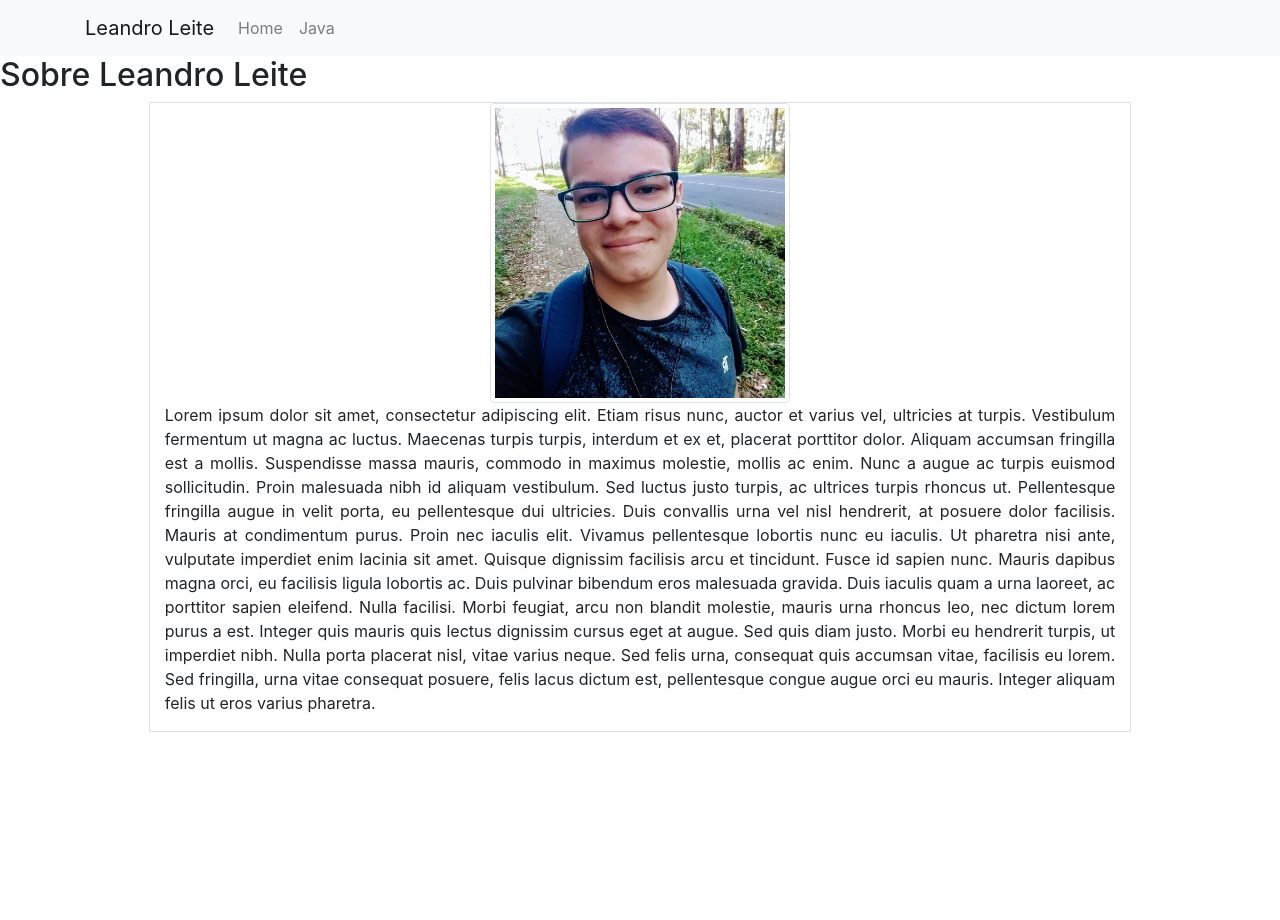
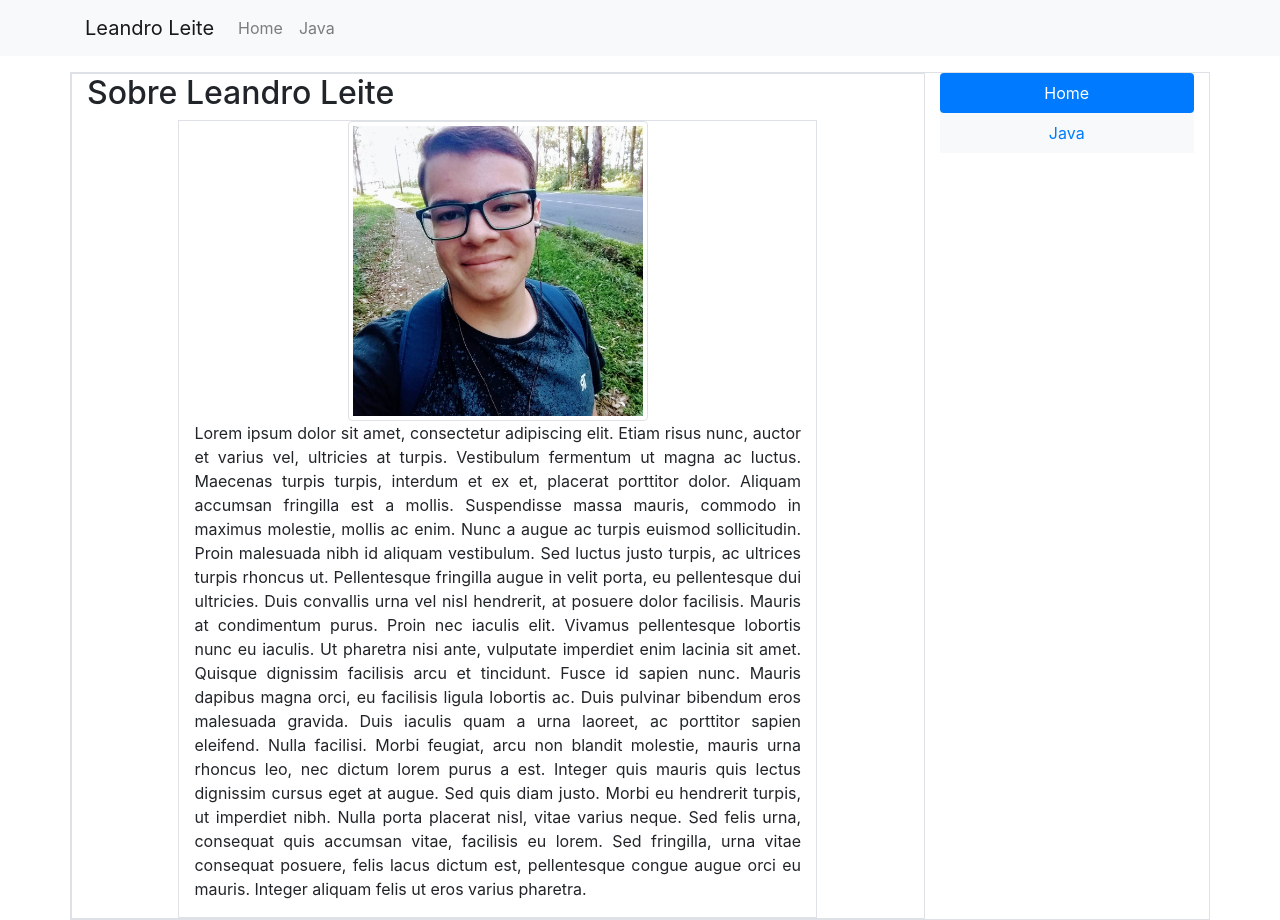
Before and after one commit to LeandroLeiteC/guia-de-programacao, an Angular app: page /home in a window 1280 px wide. Before the commit the page ends 800 px from the top, so only its background shows below. Built offline with nearby package versions, Linux system fonts and the light colour scheme.

Commit message:
new: sidenav component

```diff
--- a/src/app/app-routing.module.ts
+++ b/src/app/app-routing.module.ts
@@ -1,11 +1,16 @@
 import { NgModule } from '@angular/core';
 import { Routes, RouterModule } from '@angular/router';
 import {HomeComponent} from './pages/home/home.component';
+import {JavaComponent} from './pages/java/java.component';
 
 const routes: Routes = [
   {
     path: 'home',
     component: HomeComponent
+  },
+  {
+    path: 'java',
+    component: JavaComponent
   },
   {
     path: '',
--- a/src/app/app.component.html
+++ b/src/app/app.component.html
@@ -1,2 +1,2 @@
 <app-header></app-header>
-<router-outlet></router-outlet>
+<app-sidenav></app-sidenav>
--- a/src/app/app.module.ts
+++ b/src/app/app.module.ts
@@ -5,11 +5,13 @@ import { AppComponent } from './app.component';
 import { AppRoutingModule } from './app-routing.module';
 import { HeaderComponent } from './core/header/header.component';
 import { NgbModule } from '@ng-bootstrap/ng-bootstrap';
+import { SidenavComponent } from './core/sidenav/sidenav.component';
 
 @NgModule({
   declarations: [
     AppComponent,
     HeaderComponent,
+    SidenavComponent,
   ],
   imports: [
     BrowserModule,
--- /dev/null
+++ b/src/app/core/sidenav/sidenav.component.html
@@ -0,0 +1,25 @@
+<div class="container mt-3 border">
+  <div class="row">
+
+    <div class="col-md-9 border">
+      <router-outlet></router-outlet>
+    </div>
+
+    <div class="col-md-3 text-center">
+      <div class="bg-light">
+        <ul ngbNav #nav="ngbNav" [(activeId)]="active" class="nav-pills" orientation="vertical">
+          <li ngbNavItem="top">
+            <a ngbNavLink routerLink="/home">Home</a>
+          </li>
+          <li ngbNavItem="middle">
+            <a ngbNavLink routerLink="/java">Java</a>
+          </li>
+        </ul>
+      </div>
+
+
+        <div [ngbNavOutlet]="nav" class="ml-4"></div>
+    </div>
+
+  </div>
+</div>
--- /dev/null
+++ b/src/app/core/sidenav/sidenav.component.ts
@@ -0,0 +1,15 @@
+import { Component, OnInit } from '@angular/core';
+
+@Component({
+  selector: 'app-sidenav',
+  templateUrl: './sidenav.component.html',
+  styleUrls: ['./sidenav.component.css']
+})
+export class SidenavComponent implements OnInit {
+  active = 'top';
+  constructor() { }
+
+  ngOnInit(): void {
+  }
+
+}
```
Also changed, not shown: src/app/core/sidenav/sidenav.component.css (added).
